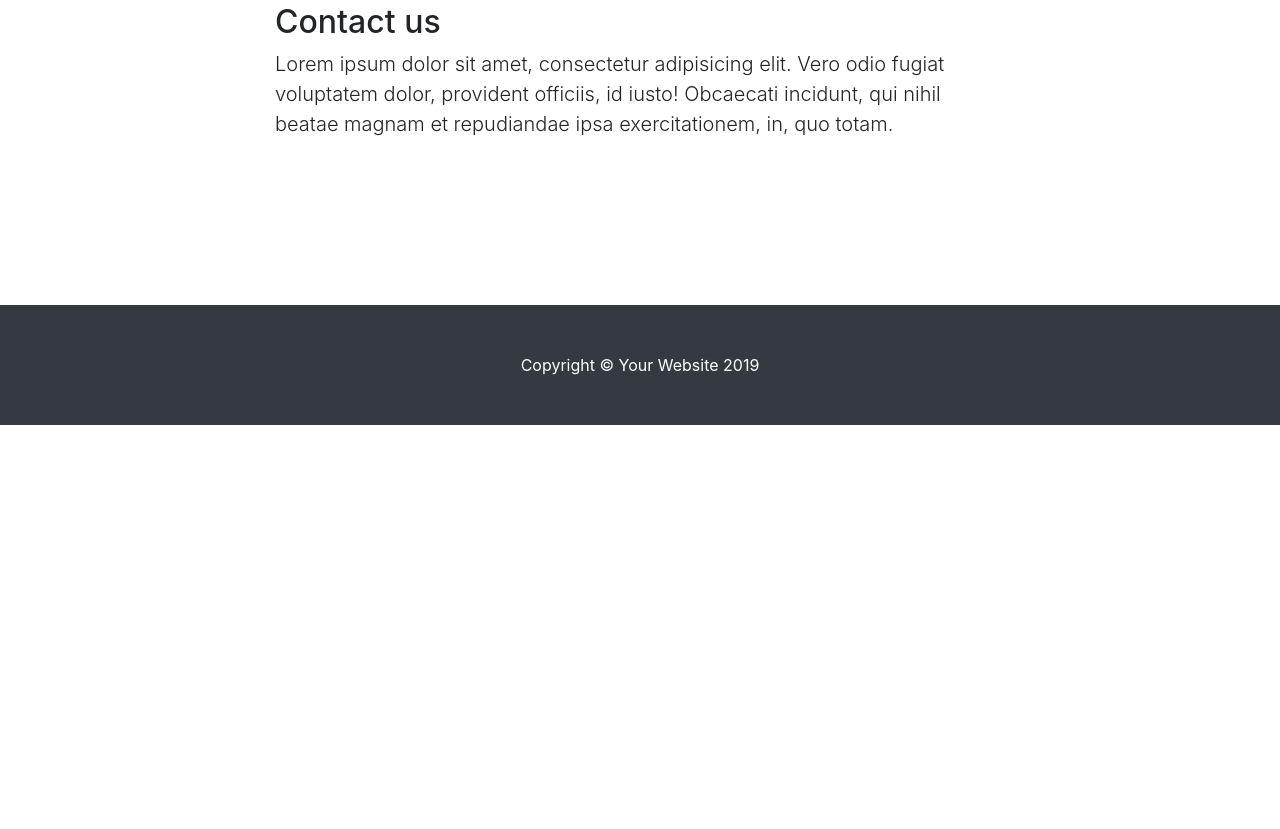
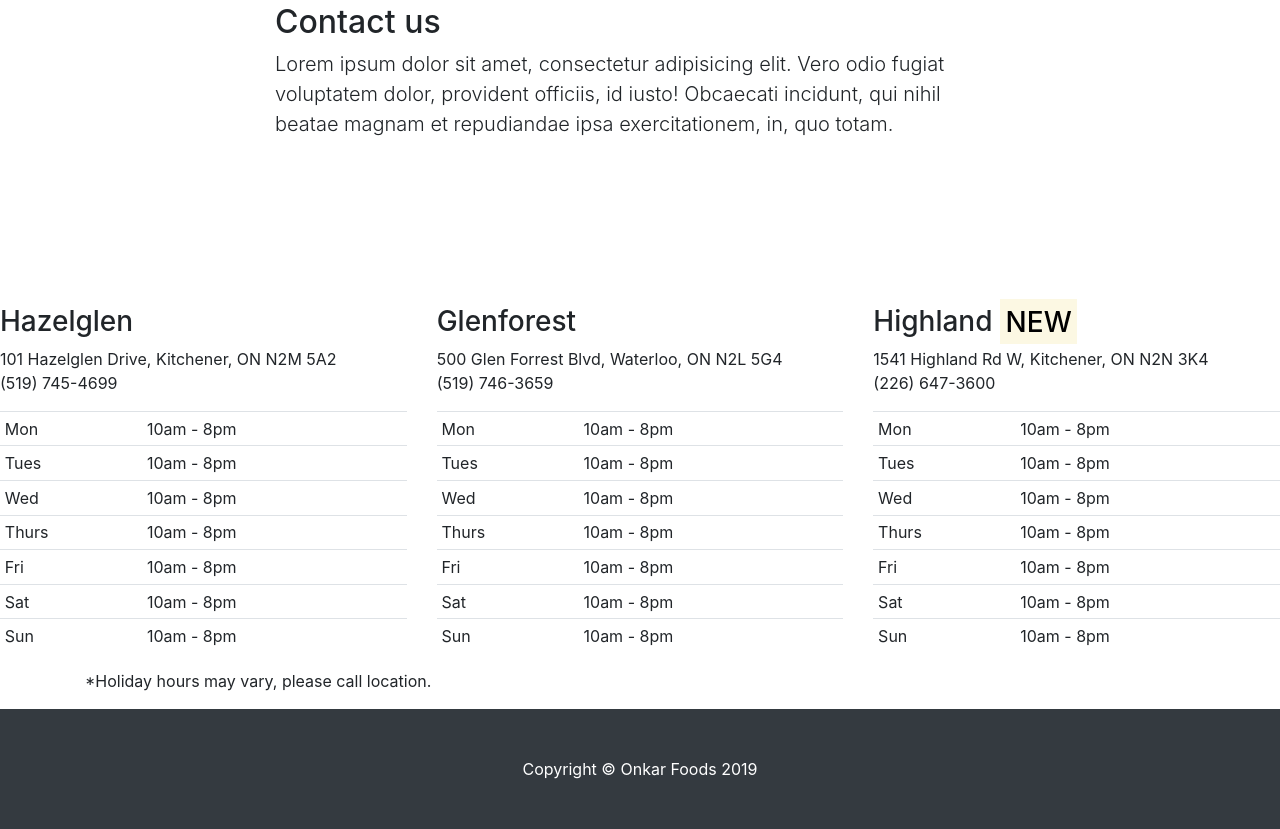
Before and after one commit to gsmandur/onkar-foods-website, a website: page startbootstrap-scrolling-nav-gh-pages/index.html in a window 1280 px wide. Shown: the part 1546-2375 px from the top of the page. Before the commit the page ends 1971 px from the top, so only its background shows below. Drawn offline with Linux system fonts and the light colour scheme.

Commit message:
Update index.html

```diff
--- a/startbootstrap-scrolling-nav-gh-pages/index.html
+++ b/startbootstrap-scrolling-nav-gh-pages/index.html
@@ -89,20 +89,142 @@
     </div>
   </section>
 
-  <!-- Footer -->
-  <footer class="py-5 bg-dark">
-    <div class="container">
-      <p class="m-0 text-center text-white">Copyright &copy; Your Website 2019</p>
-    </div>
-    <!-- /.container -->
-  </footer>
+        <div class="row">
+          <div class="col-md-4">
+            <h3>Hazelglen</h3>
+            <p>
+              101 Hazelglen Drive, Kitchener, ON N2M 5A2<br />
+              (519) 745-4699
+            </p>
+            <table class="table table-sm">
+              <tbody>
+                <tr>
+                  <td>Mon</td>
+                  <td>10am - 8pm</td>
+                </tr>
+                <tr>
+                  <td>Tues</td>
+                  <td>10am - 8pm</td>
+                </tr>
+                <tr>
+                  <td>Wed</td>
+                  <td>10am - 8pm</td>
+                </tr>
+                <tr>
+                  <td>Thurs</td>
+                  <td>10am - 8pm</td>
+                </tr>
+                <tr>
+                  <td>Fri</td>
+                  <td>10am - 8pm</td>
+                </tr>
+                <tr>
+                  <td>Sat</td>
+                  <td>10am - 8pm</td>
+                </tr>
+                <tr>
+                  <td>Sun</td>
+                  <td>10am - 8pm</td>
+                </tr>
+              </tbody>
+            </table>
+          </div>
 
-  <!-- Bootstrap core JavaScript -->
-  <script src="vendor/jquery/jquery.min.js"></script>
-  <script src="vendor/bootstrap/js/bootstrap.bundle.min.js"></script>
+          <div class="col-md-4">
+            <h3>Glenforest</h3>
+            <p>
+              500 Glen Forrest Blvd, Waterloo, ON N2L 5G4<br />
+              (519) 746-3659
+            </p>
+            <table class="table table-sm">
+              <tbody>
+                <tr>
+                  <td>Mon</td>
+                  <td>10am - 8pm</td>
+                </tr>
+                <tr>
+                  <td>Tues</td>
+                  <td>10am - 8pm</td>
+                </tr>
+                <tr>
+                  <td>Wed</td>
+                  <td>10am - 8pm</td>
+                </tr>
+                <tr>
+                  <td>Thurs</td>
+                  <td>10am - 8pm</td>
+                </tr>
+                <tr>
+                  <td>Fri</td>
+                  <td>10am - 8pm</td>
+                </tr>
+                <tr>
+                  <td>Sat</td>
+                  <td>10am - 8pm</td>
+                </tr>
+                <tr>
+                  <td>Sun</td>
+                  <td>10am - 8pm</td>
+                </tr>
+              </tbody>
+            </table>
+          </div>
 
-  <!-- Plugin JavaScript -->
-  <script src="vendor/jquery-easing/jquery.easing.min.js"></script>
+          <div class="col-md-4">
+            <h3>Highland <mark>NEW</mark></h3>
+            <p>
+              1541 Highland Rd W, Kitchener, ON N2N 3K4<br />
+              (226) 647-3600
+            </p>
+            <table class="table table-sm">
+              <tbody>
+                <tr>
+                  <td>Mon</td>
+                  <td>10am - 8pm</td>
+                </tr>
+                <tr>
+                  <td>Tues</td>
+                  <td>10am - 8pm</td>
+                </tr>
+                <tr>
+                  <td>Wed</td>
+                  <td>10am - 8pm</td>
+                </tr>
+                <tr>
+                  <td>Thurs</td>
+                  <td>10am - 8pm</td>
+                </tr>
+                <tr>
+                  <td>Fri</td>
+                  <td>10am - 8pm</td>
+                </tr>
+                <tr>
+                  <td>Sat</td>
+                  <td>10am - 8pm</td>
+                </tr>
+                <tr>
+                  <td>Sun</td>
+                  <td>10am - 8pm</td>
+                </tr>
+              </tbody>
+            </table>
+          </div>
+        </div>
+      </div>
+      <div class="container">
+        <p>*Holiday hours may vary, please call location.</p>
+      </div>
+    </section>
+
+    <!-- Footer -->
+    <footer class="py-5 bg-dark">
+      <div class="container">
+        <p class="m-0 text-center text-white">
+          Copyright &copy; Onkar Foods 2019
+        </p>
+      </div>
+      <!-- /.container -->
+    </footer>
 
   <!-- Custom JavaScript for this theme -->
   <script src="js/scrolling-nav.js"></script>
```
